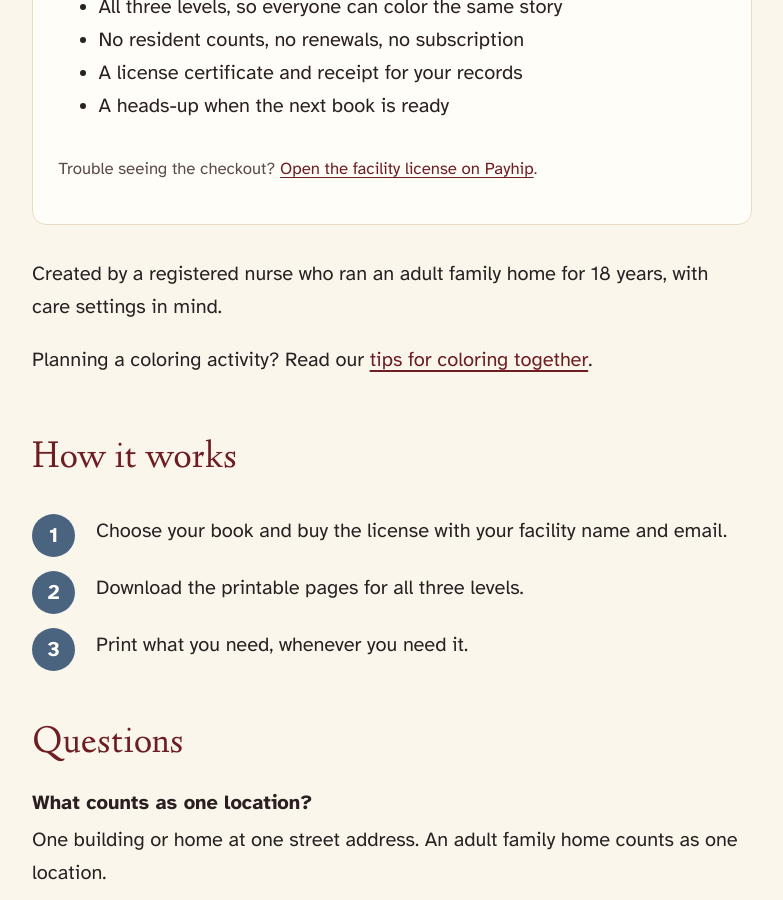
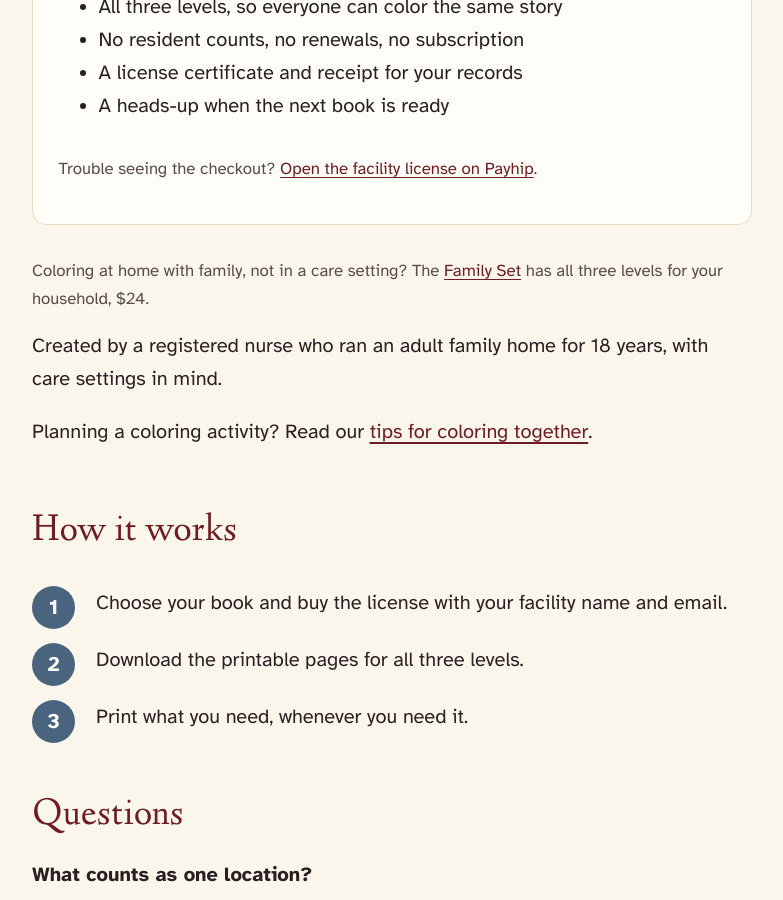
Before and after one commit to maplewingpress/maplewingpress, a Jekyll site: the page built from facilities/index.html, in a window 1280 px wide and 900 px high, scrolled down 926 px. Shown: the whole window, without its empty margins (248-1031 px from the left). Built offline with Jekyll 4.4.1, drawn with Linux system fonts in a browser that asks for light colours; a script that is not in the unit is left out.

Commit message:
Clear links to the $24 Family Set from the Dreams, facilities and FAQ pages
Co-Authored-By: Claude Opus 5.5 (1M context) <noreply@anthropic.com>
Claude-Session: https://claude.ai/code/session_01ExhB8rXZm56c3hBbj4GzvL

```diff
--- a/_includes/family-set.html
+++ b/_includes/family-set.html
@@ -1,5 +1,5 @@
 {%- comment -%} Family Set offer. Pass owner=true on printable-pages pages to show the book-owner wording (the $15 link itself appears only after the order-number step). Prices come from Tracy's Oct 13 plan; copy from the Copywriter (family-set-copy.md). {%- endcomment -%}
-<section class="card price-box family-set" aria-labelledby="family-set-title">
+<section class="card price-box family-set" id="{% if include.owner %}family-set-owner{% else %}family-set{% endif %}" aria-labelledby="family-set-title">
   <h2 id="family-set-title">Family Set</h2>
   {% if include.owner %}
   <p>Want all three levels? Book owners can get the Family Set for $15.</p>
--- a/dreams/index.html
+++ b/dreams/index.html
@@ -23,6 +23,7 @@ description: Maplewing Dreams coloring books for seniors and older adults, inclu
     <h3>Halloween</h3>
     <p>Choosing pumpkins at the farm, a puppy in a costume, and trick-or-treating under the moon.</p>
     <a class="text-link" href="{{ '/dreams/halloween/' | relative_url }}">See the Halloween book</a>
+    <p class="small">Want every level to print at home? <a href="{{ '/dreams/halloween/' | relative_url }}#family-set">Get the Family Set</a>, $24.</p>
   </article>
   <article class="card book muted">
     <div class="book-art" aria-hidden="true">Coming next</div>
--- a/facilities/index.html
+++ b/facilities/index.html
@@ -52,6 +52,8 @@ collection_notify_url: ""
   {% endif %}
 </section>
 
+<p class="small">Coloring at home with family, not in a care setting? The <a href="{{ '/dreams/halloween/' | relative_url }}#family-set">Family Set</a> has all three levels for your household, $24.</p>
+
 <p>Created by a registered nurse who ran an adult family home for 18 years, with care settings in mind.</p>
 <p>Planning a coloring activity? Read our <a href="{{ '/dreams/coloring-together/' | relative_url }}">tips for coloring together</a>.</p>
 
--- a/faq/index.html
+++ b/faq/index.html
@@ -33,7 +33,7 @@ description: Answers to common questions about Maplewing Dreams coloring books,
   <dt>Does my book include the other levels?</dt>
   <dd>No. Your printable pages are for the level you bought. Want all three levels at home? The Family Set has every page in Easy, Easier and Easiest. It's $24, or $15 if you own the book. A facility license also includes all three levels.</dd>
   <dt>What is the Family Set?</dt>
-  <dd>All three levels of one book as printable pages, for your household, including a loved one you care for at home. Each person can choose a level, every time you print. Enter your order number on your book's printable pages to get the book-owner price. <a href="{{ '/dreams/halloween/' | relative_url }}#family-set-title">See the Family Set</a>.</dd>
+  <dd>All three levels of one book as printable pages, for your household, including a loved one you care for at home. Each person can choose a level, every time you print. Enter your order number on your book's printable pages to get the book-owner price. <a href="{{ '/dreams/halloween/' | relative_url }}#family-set">See the Family Set</a>.</dd>
   <dt>What paper and printer should I use?</dt>
   <dd>Everyday copy paper works well for colored pencils. For markers, choose smooth, heavier paper, such as cardstock. See our <a href="{{ '/dreams/printing-tips/' | relative_url }}">printing and coloring tips</a>.</dd>
   <dt>I need help with my pages.</dt>
```
